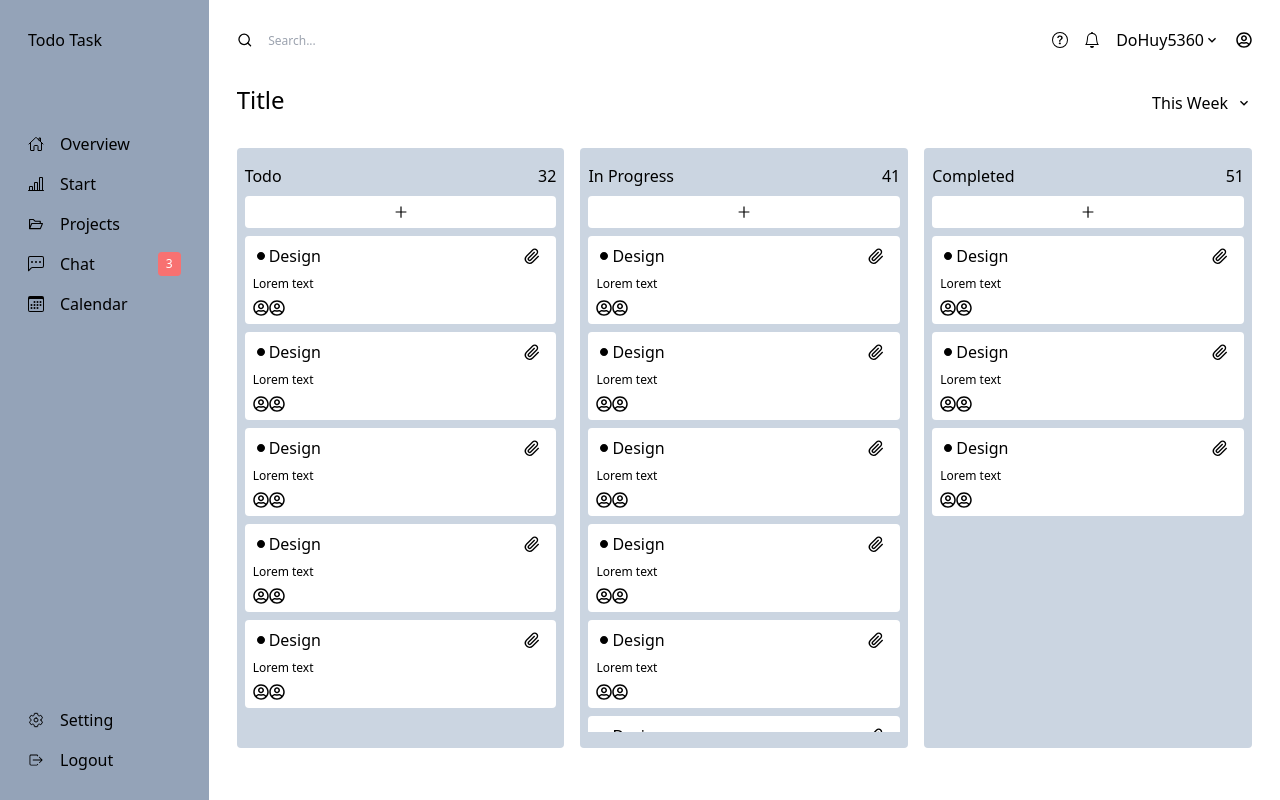
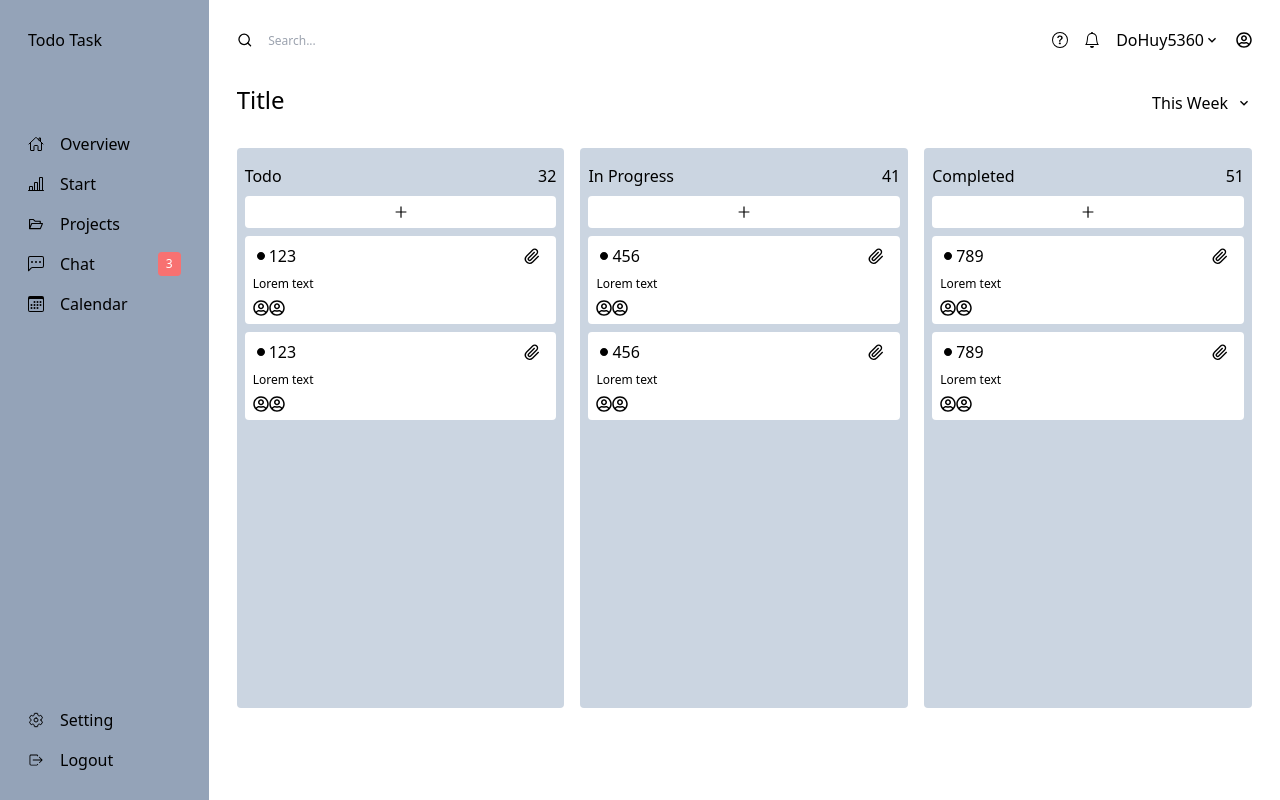
Before and after one commit to DoHuy5360/todo-task, a React (Create React App) app: page / in a window 1280 px wide. Built offline with nearby package versions, Linux system fonts and the light colour scheme.

Commit message:
Drag & drop 100%

```diff
--- a/src/components/Content/components/Card/card.js
+++ b/src/components/Content/components/Card/card.js
@@ -1,28 +1,40 @@
+import { useRef, useEffect } from "react";
 import { GoPrimitiveDot } from "react-icons/go";
 import { GrAttachment } from "react-icons/gr";
 import { FaRegUserCircle } from "react-icons/fa";
 function Card({ title, description }) {
-	let clone_card;
-	function handleDragStart(e) {
-		clone_card = e.target.cloneNode(true);
-		e.target.classList.add("opacity-0");
-		e.target.parentNode.appendChild(clone_card);
-	}
-	function handleDrag(e) {
-		Object.assign(clone_card.style, {
-			position: "absolute",
-			top: `${e.pageY - clone_card.offsetHeight / 2}px`,
-			left: `${e.pageX - clone_card.offsetWidth / 2}px`,
-			boxShadow: "0 0.125rem 0.25rem #939393",
+	useEffect(() => {
+		let cloneCard;
+		let originCard;
+		const cards = document.querySelectorAll(".card");
+		cards.forEach((card) => {
+			card.addEventListener("dragstart", (e) => {
+				originCard = card;
+				cloneCard = originCard.cloneNode(true);
+				originCard.classList.add("opacity-0");
+				originCard.id = "grabbingCard";
+				originCard.parentNode.appendChild(cloneCard);
+			});
+			card.addEventListener("drag", (e) => {
+				Object.assign(cloneCard.style, {
+					position: "fixed",
+					top: `${e.pageY}px`,
+					left: `${e.pageX}px`,
+					boxShadow: "0 0.125rem 0.25rem #939393",
+					zIndex: 9999,
+					transform: "translate(-100%, -100%)",
+				});
+			});
+			card.addEventListener("dragend", (e) => {
+				originCard.id = "";
+				originCard.classList.remove("opacity-0");
+				cloneCard.remove();
+			});
 		});
-	}
-	function handleDragEnd(e) {
-		e.target.classList.remove("opacity-0");
-		clone_card.remove();
-	}
+	}, []);
 	return (
-		<div draggable onDragStart={handleDragStart} onDrag={handleDrag} onDragEnd={handleDragEnd} className="flex flex-col gap-2 py-2 pl-2 pr-4 rounded bg-white">
-			<div className="flex items-center justify-between">
+		<div draggable className="card relative flex flex-col gap-2 py-2 pl-2 pr-4 rounded bg-white cursor-grab">
+			<div className="flex items-center justify-between gap-2">
 				<div className="flex items-center">
 					<div>
 						<GoPrimitiveDot />
--- a/src/components/Content/components/StatusColumn/statusColumn.js
+++ b/src/components/Content/components/StatusColumn/statusColumn.js
@@ -1,8 +1,28 @@
+import { useRef, useEffect } from "react";
 import { AiOutlinePlus } from "react-icons/ai";
 function StatusColumn({ name, amountCard, children }) {
+	useEffect(() => {
+		const dropFields = document.querySelectorAll(".dropField");
+		dropFields.forEach((field) => {
+			field.addEventListener("dragover", (e) => {
+				e.preventDefault();
+				field.classList.add("bg-slate-100");
+			});
+			field.addEventListener("dragleave", (e) => {
+				e.preventDefault();
+				field.classList.remove("bg-slate-100");
+			});
+			field.addEventListener("drop", (e) => {
+				const grabbingCard = document.getElementById("grabbingCard");
+				field.appendChild(grabbingCard);
+				field.classList.remove("bg-slate-100");
+			});
+		});
+	}, []);
+
 	return (
-		<div className="flex flex-col gap-2 bg-slate-300 w-full p-2 rounded h-5/6 pb-4 overflow-hidden">
-			<div>
+		<div className="flex flex-col gap-2 bg-slate-300 w-full p-2 rounded h-[560px] pb-4 overflow-hidden">
+			<div className="select-none">
 				<div className="flex items-center justify-between py-2">
 					<div>{name}</div>
 					<div>{amountCard}</div>
@@ -12,9 +32,9 @@ function StatusColumn({ name, amountCard, children }) {
 				</div>
 			</div>
 			<div
-				className="flex flex-col gap-2 overflow-y-scroll h-full
+				className="dropField flex flex-col gap-2 overflow-y-scroll h-full
 				scrollbar hover:scrollbar-thumb-slate-400 scrollbar-track-transparent scrollbar-thin
-				scrollbar-thumb-rounded-full scrollbar-track-rounded-full"
+				scrollbar-thumb-rounded-full scrollbar-track-rounded-full duration-100 ease-linear"
 			>
 				{children}
 			</div>
--- a/src/components/Content/content.js
+++ b/src/components/Content/content.js
@@ -15,25 +15,16 @@ function Content() {
 			</div>
 			<div className="flex gap-4 h-full">
 				<StatusColumn name="Todo" amountCard="32">
-					<Card title="Design" description="Lorem text"></Card>
-					<Card title="Design" description="Lorem text"></Card>
-					<Card title="Design" description="Lorem text"></Card>
-					<Card title="Design" description="Lorem text"></Card>
-					<Card title="Design" description="Lorem text"></Card>
+					<Card title="123" description="Lorem text"></Card>
+					<Card title="123" description="Lorem text"></Card>
 				</StatusColumn>
 				<StatusColumn name="In Progress" amountCard="41">
-					<Card title="Design" description="Lorem text"></Card>
-					<Card title="Design" description="Lorem text"></Card>
-					<Card title="Design" description="Lorem text"></Card>
-					<Card title="Design" description="Lorem text"></Card>
-					<Card title="Design" description="Lorem text"></Card>
-					<Card title="Design" description="Lorem text"></Card>
-					<Card title="Design" description="Lorem text"></Card>
+					<Card title="456" description="Lorem text"></Card>
+					<Card title="456" description="Lorem text"></Card>
 				</StatusColumn>
 				<StatusColumn name="Completed" amountCard="51">
-					<Card title="Design" description="Lorem text"></Card>
-					<Card title="Design" description="Lorem text"></Card>
-					<Card title="Design" description="Lorem text"></Card>
+					<Card title="789" description="Lorem text"></Card>
+					<Card title="789" description="Lorem text"></Card>
 				</StatusColumn>
 			</div>
 		</div>
```
